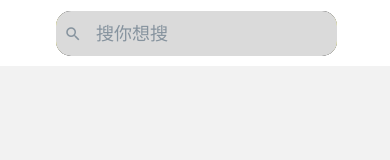
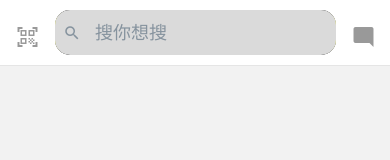
Before and after one commit to Tylermeek/liveShoppingPlanetClient, a React Native app: screen / in a window 390 px wide. Shown: the top 160 px of the page. Built offline with nearby package versions, Linux system fonts and the light colour scheme.

Commit message:
feat: 首页顶栏与搜索栏

```diff
--- a/Sample.tsx
+++ b/Sample.tsx
@@ -1,13 +1,9 @@
-import Camera from "components/Camera";
-import MessageBox from "components/MessageBox";
 import React from "react";
 import { StyleSheet, View } from "react-native";
 
 const Com: React.FC = () => {
     return <>
-        <Camera></Camera>
         <View></View>
-        <MessageBox></MessageBox>
     </>
 }
 
--- a/src/components/Camera/index.tsx
+++ b/src/components/Camera/index.tsx
@@ -1,14 +1,21 @@
+import { Button, Icon } from "@rneui/themed";
 import React from "react";
-import { StyleSheet, View } from "react-native";
+import { StyleSheet } from "react-native";
+import { scaleSizeH, scaleSizeW } from "utlis/scaleSize";
 
 const Camera: React.FC = () => {
     return <>
-        <View></View>
+        <Button radius={"sm"} type="clear" style={styles.button}>
+            <Icon name="qr-code-scanner" color="rgba(153, 153, 153, 1)" />
+        </Button>
     </>
 }
 
 const styles = StyleSheet.create({
-
+    button:{
+        width:scaleSizeW(24),
+        height:scaleSizeH(24),
+    }
 })
 
 export default Camera
--- /dev/null
+++ b/src/components/GoBack/index.tsx
@@ -0,0 +1,20 @@
+import { useNavigation } from "@react-navigation/native";
+import { Button, Icon } from "@rneui/themed";
+import React from "react";
+import { StyleSheet } from "react-native";
+
+const GoBack: React.FC = () => {
+    const { goBack } = useNavigation()
+
+    return <>
+        <Button onPress={() => goBack()} type="clear" >
+            <Icon name="arrow-back" ></Icon>
+        </Button>
+    </>
+}
+
+const styles = StyleSheet.create({
+
+})
+
+export default GoBack
--- a/src/components/MessageBox/index.tsx
+++ b/src/components/MessageBox/index.tsx
@@ -1,14 +1,21 @@
+import { Button, Icon } from "@rneui/themed";
 import React from "react";
-import { StyleSheet, View } from "react-native";
+import { StyleSheet } from "react-native";
+import { scaleSizeH, scaleSizeW } from "utlis/scaleSize";
 
 const MessageBox: React.FC = () => {
     return <>
-        <View></View>
+        <Button radius={"sm"} type="clear" style={styles.button}>
+            <Icon name="mode-comment" color="rgba(153, 153, 153, 1)" />
+        </Button>
     </>
 }
 
 const styles = StyleSheet.create({
-
+    button:{
+        width:scaleSizeW(24),
+        height:scaleSizeH(24),
+    }
 })
 
 export default MessageBox
--- a/src/components/Search/index.tsx
+++ b/src/components/Search/index.tsx
@@ -3,22 +3,21 @@ import React, { useState } from "react";
 import { StyleSheet, View } from "react-native";
 import { scaleSizeW, scaleSizeH } from "utlis/scaleSize";
 
+type SearchProps = {
+    serachContent: string
+    editable?: boolean
+    updateSearchCb: (serachContent:string) => void
+}
 
-const Search: React.FC = () => {
-    const [search, setSearch] = useState<string>("")
-
-    const updateSearch = (search: string) => {
-        setSearch(search)
-    }
-
+const Search: React.FC<SearchProps> = ({ serachContent, editable = true, updateSearchCb }) => {
     return <>
         <SearchBar
-            value={search}
-            onChangeText={updateSearch}
+            value={serachContent}
+            onChangeText={updateSearchCb}
             placeholder="搜你想搜"
             containerStyle={styles.searchContainer}
             inputContainerStyle={styles.searchInput}
-            leftIcon
+            editable={editable}
         >
         </SearchBar>
     </>
@@ -28,8 +27,6 @@ const styles = StyleSheet.create({
     searchContainer: {
         width: scaleSizeW(270),
         height: scaleSizeH(35),
-        top: scaleSizeH(8),
-        left: scaleSizeW(53),
         fontSize: 12,
         backgroundColor: "yellow",
         borderColor: "transparent",
--- a/src/navigators/RootStack.tsx
+++ b/src/navigators/RootStack.tsx
@@ -1,26 +1,52 @@
-import { NavigationContainer } from "@react-navigation/native";
-import { createNativeStackNavigator } from "@react-navigation/native-stack";
+import { CompositeScreenProps, NavigationContainer } from "@react-navigation/native";
+import { NativeStackScreenProps, createNativeStackNavigator } from "@react-navigation/native-stack";
 import React from "react";
 import { StyleSheet, View } from "react-native";
-import TabBar from "./TabBar";
+import TabBar, { TabBarParamList } from "./TabBar";
+import { BottomTabScreenProps } from "@react-navigation/bottom-tabs";
+import SearchDetail from "screens/SearchDetail";
+
+export type CompositeTabScreenParamList<T extends keyof TabBarParamList> = CompositeScreenProps<
+    BottomTabScreenProps<TabBarParamList, T>,
+    NativeStackScreenProps<RootStackParamList>
+>;
+
 
 const routeConfig = [
     {
         name: "Tab",
         component: TabBar
+    },
+    {
+        name: "SearchDetail",
+        component: SearchDetail
     }
 ]
 
 const RootNav = createNativeStackNavigator()
 
-const RootStack: React.FC = () => {
+type StackPropsHandler<T> = {
+    screen: keyof T,
+    params?: T[keyof T],
+}
+
+type RootStackParamList = {
+    Tab: StackPropsHandler<TabBarParamList>
+}
+
+const RootStack: React.FC<RootStackParamList> = () => {
     return <>
         <NavigationContainer>
             <RootNav.Navigator screenOptions={{ headerShown: false }}>
                 {
                     routeConfig.map(({ name, component }) => {
                         return (
-                            <RootNav.Screen key={name} name={name} component={component}></RootNav.Screen>
+                            <RootNav.Screen
+                                key={name}
+                                name={name}
+                                component={component}
+                            >
+                            </RootNav.Screen>
                         )
                     })
                 }
--- a/src/navigators/TabBar.tsx
+++ b/src/navigators/TabBar.tsx
@@ -3,7 +3,8 @@ import { Icon, Text } from "@rneui/themed";
 import React from "react";
 import { StyleSheet, TouchableOpacity, View } from "react-native";
 import { getEnumValue } from "utlis/type";
-import { TabIconName, tabConfig } from "./navigatorsConfig";
+import { TabIconName, tabConfig } from "./TabConfig";
+import { scaleSizeH } from "utlis/scaleSize";
 
 function MyTabBar({ state, descriptors, navigation }: BottomTabBarProps) {
     return (
@@ -56,16 +57,28 @@ function MyTabBar({ state, descriptors, navigation }: BottomTabBarProps) {
 
 const TabNav = createBottomTabNavigator()
 
-const TabBar: React.FC = () => {
+export type TabBarParamList = {
+    Home: undefined,
+    Live: undefined
+}
+
+const TabBar: React.FC<TabBarParamList> = () => {
     return <>
-        <TabNav.Navigator tabBar={(props) => <MyTabBar {...props} />} screenOptions={{ headerShown: false }}>
+        <TabNav.Navigator
+            tabBar={(props) => <MyTabBar {...props} />}
+            screenOptions={{ headerShown: false }}
+            sceneContainerStyle={{
+                borderBottomColor: "rgba(0, 0, 0, 0.1)",
+                borderBottomWidth: scaleSizeH(0.5)
+            }}
+        >
             {
-                tabConfig.map(({ name, options, components }) => {
+                tabConfig.map(({ name, options, component }) => {
                     return (
                         <TabNav.Screen
                             key={name}
                             name={name}
-                            component={components}
+                            component={component}
                             options={options}>
                         </TabNav.Screen>
                     )
--- a/src/navigators/navigatorsConfig.ts
+++ b/src/navigators/TabConfig.ts
@@ -5,14 +5,14 @@ import Live from "screens/Live"
 export const tabConfig = [
     {
         name:"Home",
-        components:Home,
+        component:Home,
         options:{
             title:"首页"
         }
     },
     {
         name:"Live",
-        components: Live,
+        component: Live,
         options:{
             title:"直播"
         }
--- /dev/null
+++ b/src/screens/Home/componets/FakeSearchBanner.tsx
@@ -0,0 +1,34 @@
+import { SearchBar } from "@rneui/themed";
+import React, { useState } from "react";
+import { StyleSheet, TouchableOpacity, View } from "react-native";
+import { scaleSizeW, scaleSizeH } from "utlis/scaleSize";
+import { useNavigation } from "@react-navigation/native";
+import Search from "components/Search";
+
+
+const FakeSearchBanner: React.FC = () => {
+    const navigation = useNavigation();
+
+    const [search, setSearch] = useState<string>("")
+    const updateSearch = (search: string) => {
+        setSearch(search)
+    }
+    const toSearch = () => {
+        navigation.navigate("SearchDetail")
+    }
+
+    return <>
+        <TouchableOpacity
+            onPress={toSearch}
+            activeOpacity={1}
+        >
+            <Search serachContent={search} editable={false} updateSearchCb={updateSearch}></Search>
+        </TouchableOpacity>
+    </>
+}
+
+const styles = StyleSheet.create({
+
+})
+
+export default FakeSearchBanner
--- a/src/screens/Home/componets/HeaderBar.tsx
+++ b/src/screens/Home/componets/HeaderBar.tsx
@@ -1,15 +1,21 @@
-import Search from "components/Search";
+import Search from "screens/Home/componets/FakeSearchBanner";
+import Camera from "components/Camera";
+import MessageBox from "components/MessageBox";
 import React from "react";
 import { StyleSheet, View } from "react-native";
 import { scaleSizeH, scaleSizeW } from "utlis/scaleSize";
 
-type HeaderBarProps = {}
+type HeaderBarProps = {
+}
 
 const HeaderBar: React.FC<HeaderBarProps> = () => {
 
+
     return <>
         <View style={styles.container}>
+            <Camera></Camera>
             <Search></Search>
+            <MessageBox></MessageBox>
         </View>
     </>
 }
@@ -18,8 +24,13 @@ const styles = StyleSheet.create({
     container: {
         width: scaleSizeW(375),
         height: scaleSizeH(52),
-        backgroundColor:"white",
-
+        backgroundColor: "white",
+        display: "flex",
+        flexDirection: "row",
+        justifyContent: "space-evenly",
+        alignItems: "center",
+        borderBottomColor: "rgba(0, 0, 0, 0.1)",
+        borderBottomWidth: scaleSizeH(0.5)
     },
 })
 
--- /dev/null
+++ b/src/screens/SearchDetail/index.tsx
@@ -0,0 +1,41 @@
+import { useNavigation } from "@react-navigation/native";
+import { Icon, Text } from "@rneui/base";
+import { Button } from "@rneui/themed";
+import Camera from "components/Camera";
+import GoBack from "components/GoBack";
+import Search from "components/Search";
+import React, { useState } from "react";
+import { StatusBar, StyleSheet, View } from "react-native";
+import { scaleSizeH, scaleSizeW } from "utlis/scaleSize";
+
+const SearchDetail: React.FC = () => {
+    const [search, setSearch] = useState<string>("")
+    const updateSearch = (search: string) => {
+        setSearch(search)
+    }
+    return <>
+        <View style={styles.searchBanner}>
+            <GoBack></GoBack>
+            <Search serachContent={search} editable={true} updateSearchCb={updateSearch}></Search>
+            <Camera></Camera>
+        </View>
+        <Text>{search}</Text>
+    </>
+}
+
+const styles = StyleSheet.create({
+    searchBanner: {
+        width: scaleSizeW(375),
+        height: scaleSizeH(52),
+        backgroundColor: "white",
+        display: "flex",
+        flexDirection: "row",
+        justifyContent: "space-evenly",
+        alignItems: "center",
+        borderBottomColor: "rgba(0, 0, 0, 0.1)",
+        borderBottomWidth: scaleSizeH(0.5),
+        marginTop: StatusBar.currentHeight
+    },
+})
+
+export default SearchDetail
```
Also changed, not shown: src/screens/Home/index.tsx (+4 -3 lines).
